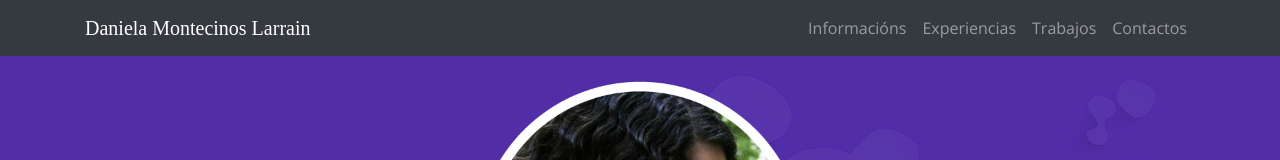
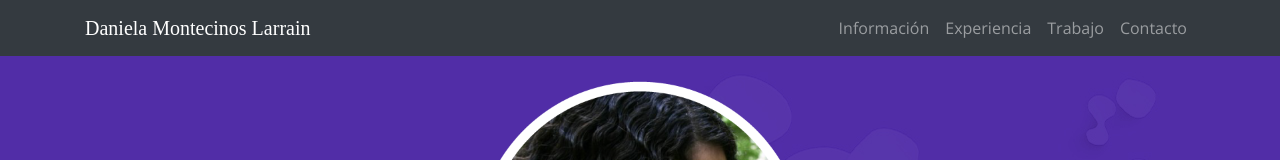
Before and after one commit to rulitos2019/prueba, a plain HTML site: page index.html in a window 1280 px wide. Shown: the top 160 px of the page. Drawn offline with nearby package versions, Linux system fonts and the light colour scheme; a script that the page names is missing.

Commit message:
cambio 3

```diff
--- a/index.html
+++ b/index.html
@@ -28,16 +28,16 @@
         <div class="collapse navbar-collapse" id="navbarNav">
           <ul class="navbar-nav ml-auto smooth-scroll list-unstyled">
             <li class="nav-item">
-              <a class="nav-link" href="#info">Informacións</a>
+              <a class="nav-link" href="#info">Información</a>
             </li>
             <li class="nav-item">
-              <a class="nav-link" href="#expe">Experiencias</a>
+              <a class="nav-link" href="#expe">Experiencia</a>
             </li>
             <li class="nav-item">
-              <a class="nav-link" href="#trabajo">Trabajos</a>
+              <a class="nav-link" href="#trabajo">Trabajo</a>
             </li>
             <li class="nav-item">
-              <a class="nav-link" href="#contacto">Contactos</a>
+              <a class="nav-link" href="#contacto">Contacto</a>
             </li>
           </ul>
         </div>
```
